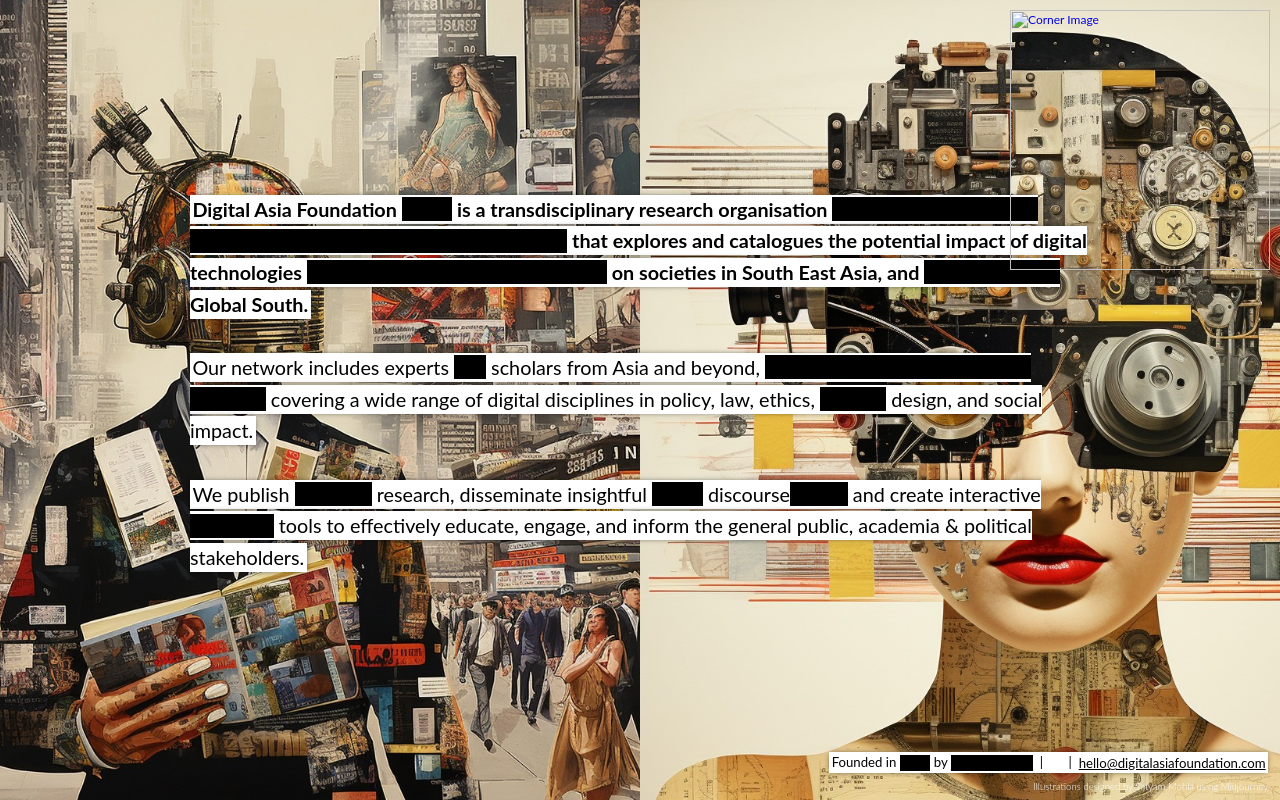
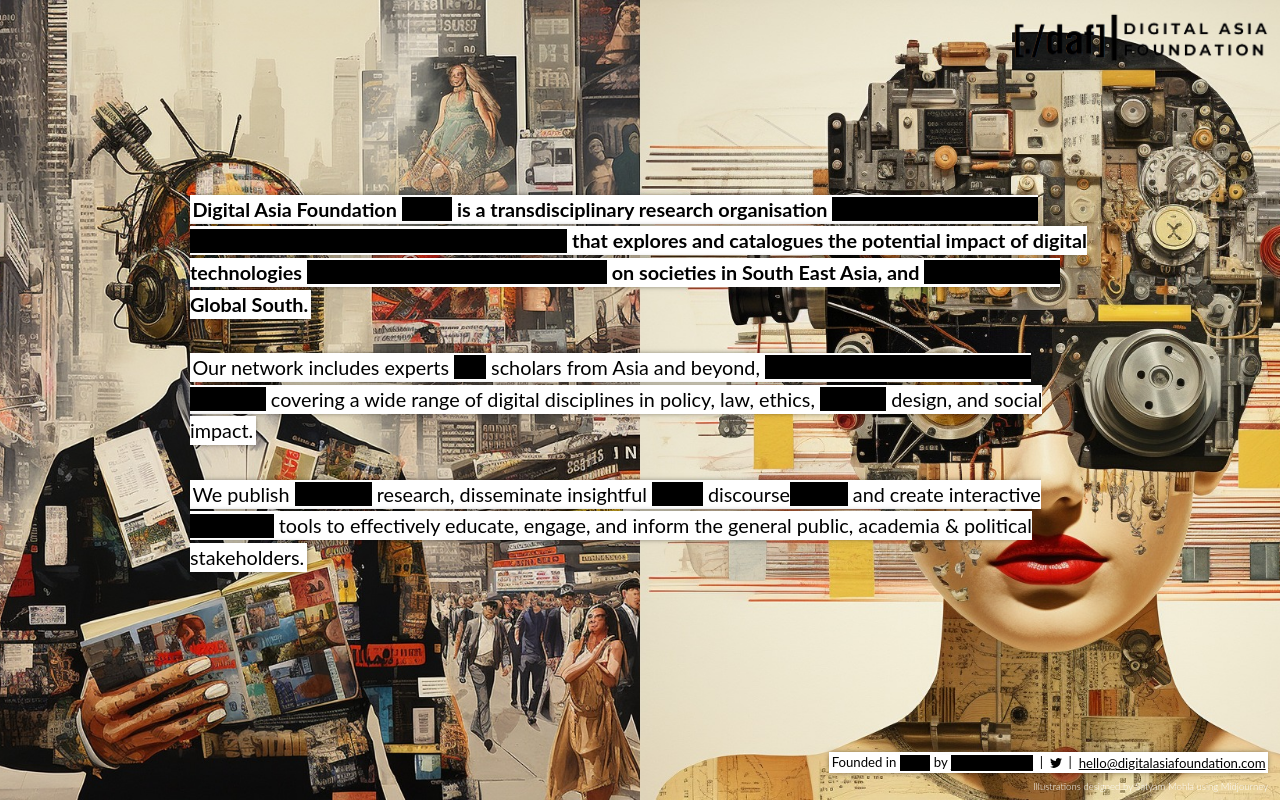
Before and after one commit to manageit1234/test, a plain HTML site: page index.html in a window 1280 px wide. Drawn offline with Linux system fonts and the light colour scheme.

Commit message:
Update index.html

```diff
--- a/index.html
+++ b/index.html
@@ -56,7 +56,7 @@
             <br><br>
         </p>
         <a href="./index.html" target="_blank">
-            <img src="./assets/icon.png" alt="Corner Image" class="corner-image">
+            <img src="./icon.png" alt="Corner Image" class="corner-image">
         </a>
 
     </section>
@@ -68,7 +68,7 @@
                 Founded in <span style="background-color: #000000">2020</span> by <span style="background-color: #000000"><a href="https://satyammohla.com" target="_blank"> Satyam Mohla</a></span>
                 &nbsp;|&nbsp;
                 <a href="https://twitter.com/SatyamMohla" target="_blank">
-                    <img src="./assets/twitter.svg" class="twitter">
+                    <img src="./twitter.svg" class="twitter">
                 </a>
                 &nbsp;|&nbsp;
                 <a href="mailto:hello@digitalasiafoundation.com" target="_blank">
```
